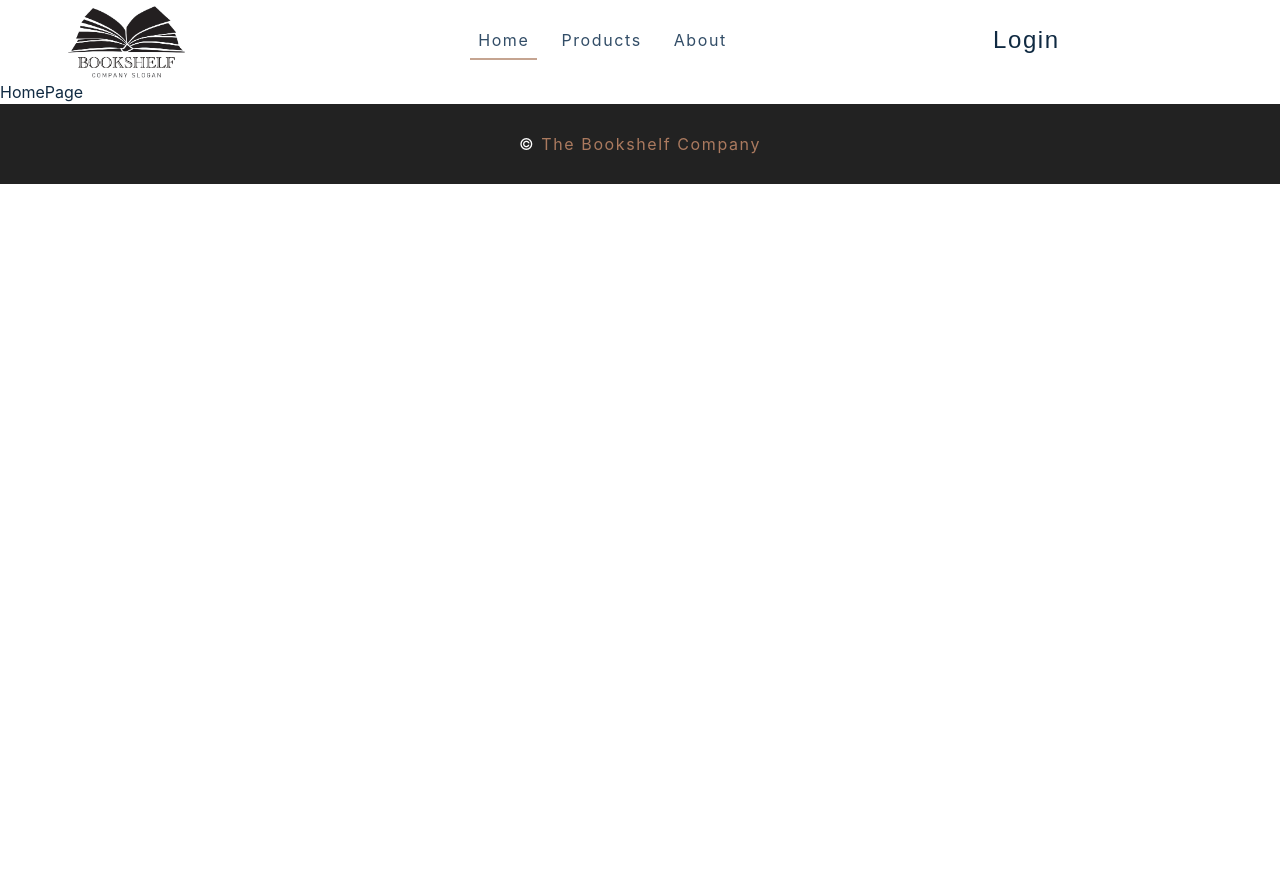
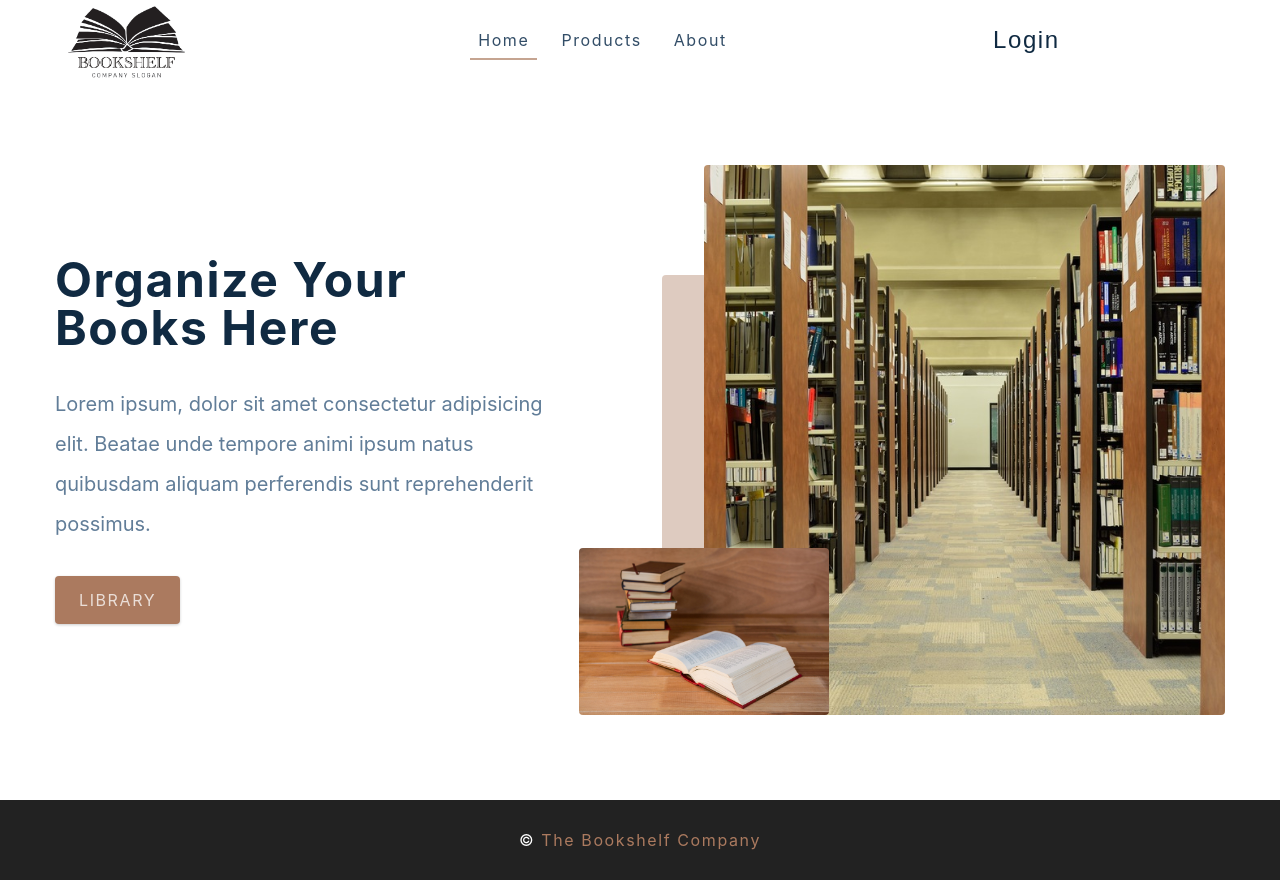
Before and after one commit to hadjev/react-book-project, a React (Create React App) app: page / in a window 1280 px wide. Before the commit the page ends 800 px from the top, so only its background shows below. Built offline with nearby package versions, Linux system fonts and the light colour scheme.

Commit message:
Added Hero to Home

```diff
--- /dev/null
+++ b/src/components/Hero.js
@@ -0,0 +1,94 @@
+import { Link } from "react-router-dom";
+import React from "react";
+import heroBcg from "../assets/book-shelf.jpg";
+import heroBcg2 from "../assets/open-book-table.jpg";
+import styled from "styled-components";
+
+const Hero = () => {
+  return (
+    <Wrapper className="section-center">
+      <article className="content">
+        <h1>
+          organize your <br />
+          books here
+        </h1>
+        <p>
+          Lorem ipsum, dolor sit amet consectetur adipisicing elit. Beatae unde
+          tempore animi ipsum natus quibusdam aliquam perferendis sunt
+          reprehenderit possimus.
+        </p>
+        <Link to="/products" className="btn hero-btn">
+          library
+        </Link>
+      </article>
+      <article className="img-container">
+        <img src={heroBcg} alt="book shelf" className="main-img" />
+        <img src={heroBcg2} alt="person working" className="accent-img" />
+      </article>
+    </Wrapper>
+  );
+};
+
+const Wrapper = styled.section`
+  min-height: 60vh;
+  display: grid;
+  place-items: center;
+  .img-container {
+    display: none;
+  }
+
+  p {
+    line-height: 2;
+    max-width: 45em;
+    margin-bottom: 2rem;
+    color: var(--clr-grey-5);
+    font-size: 1rem;
+  }
+  @media (min-width: 992px) {
+    height: calc(100vh - 5rem);
+    grid-template-columns: 1fr 1fr;
+    gap: 8rem;
+    h1 {
+      margin-bottom: 2rem;
+    }
+    p {
+      font-size: 1.25rem;
+    }
+    .hero-btn {
+      padding: 0.75rem 1.5rem;
+      font-size: 1rem;
+    }
+    .img-container {
+      display: block;
+      position: relative;
+    }
+    .main-img {
+      width: 100%;
+      height: 550px;
+      position: relative;
+      border-radius: var(--radius);
+      display: block;
+      object-fit: cover;
+    }
+    .accent-img {
+      position: absolute;
+      bottom: 0;
+      left: 0;
+      width: 250px;
+      transform: translateX(-50%);
+      border-radius: var(--radius);
+    }
+    .img-container::before {
+      content: "";
+      position: absolute;
+      width: 10%;
+      height: 80%;
+      background: var(--clr-primary-9);
+      bottom: 0%;
+      left: -8%;
+      border-radius: var(--radius);
+    }
+  }
+`;
+
+export default Hero;
--- a/src/pages/HomePage.js
+++ b/src/pages/HomePage.js
@@ -1,7 +1,12 @@
+import Hero from "../components/Hero.js";
 import React from "react";
 
 function HomePage() {
-  return <div>HomePage</div>;
+  return (
+    <main>
+      <Hero />
+    </main>
+  );
 }
 
 export default HomePage;
```
Also changed, not shown: src/assets/open-book-table.jpg (added).
